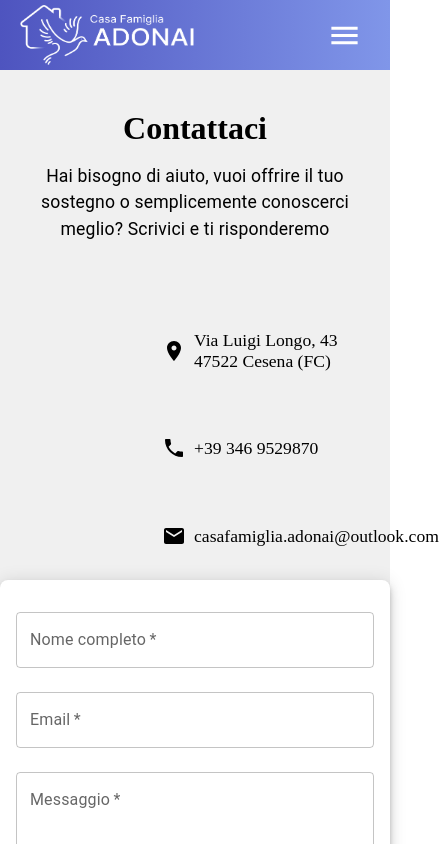
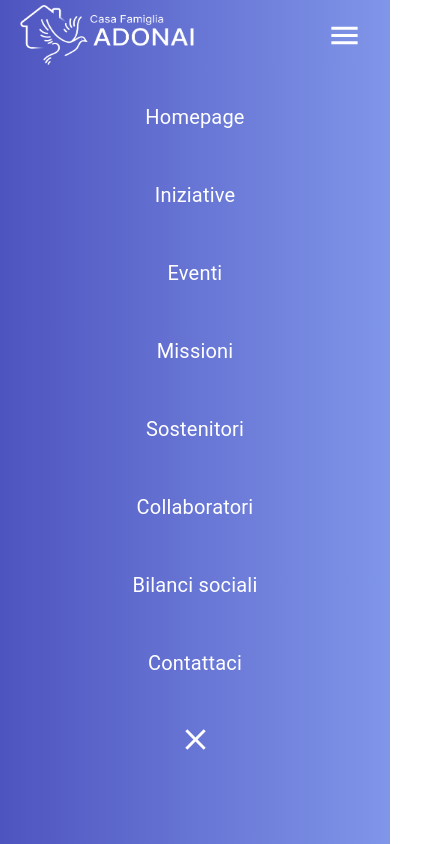
Before and after one commit to Alessandro-Fraternali/Adonai, a Next.js app: page /Contattaci in a window 390 px wide. Both pictures are taken after a click on the button 344 px from the left and 35 px from the top of the page. Shown: the top 844 px of the page, 439 px wide, since content can reach past the window. Built offline with nearby package versions, Linux system fonts and the light colour scheme.

Commit message:
menu mobile ok

```diff
--- a/src/app/Contattaci/page.tsx
+++ b/src/app/Contattaci/page.tsx
@@ -14,14 +14,19 @@ export default function Contattaci() {
           <Description text={contattaci.description} />
         </Grid2>
 
-        <Grid2 container paddingTop={5} display={"flex"}>
+        <Grid2
+          container
+          paddingTop={5}
+          display={"flex"}
+          flexDirection={{ xs: "column-reverse", md: "row" }}
+        >
           <Grid2
             size={{ xs: 12, md: 6 }}
             display={"flex"}
             justifyContent={"flex-end"}
             alignItems={"center"}
           >
-            <Grid2 size={8}>
+            <Grid2 size={{ xs: 12, md: 8 }}>
               {footer.contacts.map((contact) => {
                 const icon = iconMap[contact.icon?.toLowerCase()] || null;
 
@@ -44,7 +49,8 @@ export default function Contattaci() {
                     }}
                   >
                     {icon}
-                    <Box component="span" sx={{ marginLeft: 1 }}>
+                    <Box component="span" sx={{ marginLeft: 4 }}>
+                      <h3>{contact.title}</h3>
                       {contact.label}
                     </Box>
                   </MuiLink>
--- a/src/app/components/Footer.tsx
+++ b/src/app/components/Footer.tsx
@@ -1,4 +1,4 @@
-import { Box, Link as MuiLink, Typography, Grid2 } from "@mui/material";
+import { Box, Link as MuiLink, Grid2, Link } from "@mui/material";
 import Image from "next/image";
 import footer from "../texts/footer.json";
 import Description from "./Description";
@@ -81,7 +81,7 @@ export default function Footer() {
       </footer>
       <Box
         sx={{
-          backgroundColor: "black",
+          backgroundColor: "#161616",
           color: "coral",
           height: "40px",
           display: "flex",
@@ -89,7 +89,13 @@ export default function Footer() {
           alignItems: "center",
         }}
       >
-        <Typography variant="body2">{footer.credits}</Typography>
+        <Link
+          style={{ color: "#ff4d00" }}
+          target="_blank"
+          href={footer.portfolio}
+        >
+          {footer.credits}
+        </Link>
       </Box>
     </>
   );
--- a/src/app/components/Header.tsx
+++ b/src/app/components/Header.tsx
@@ -2,13 +2,19 @@
 import Link from "next/link";
 import links from "../texts/links.json";
 import Image from "next/image";
-import { Box, IconButton, useMediaQuery } from "@mui/material";
-import MenuIcon from "@mui/icons-material/Menu";
+import { Box, useMediaQuery } from "@mui/material";
 import { useTheme } from "@mui/material/styles";
+import MobileMenu from "./MobileMenu";
+import { useState } from "react";
 
 export default function Header() {
   const theme = useTheme();
   const isMobile = useMediaQuery(theme.breakpoints.down("md"));
+  const [menuOpen, setMenuOpen] = useState(false);
+
+  const handleLogoClick = () => {
+    if (menuOpen) setMenuOpen(false);
+  };
 
   return (
     <header
@@ -19,7 +25,7 @@ export default function Header() {
         position: "fixed",
         top: 0,
         left: 0,
-        zIndex: 1,
+        zIndex: 91,
         display: "flex",
         flexWrap: "wrap",
         alignItems: "center",
@@ -35,7 +41,11 @@ export default function Header() {
           alignItems: "center",
         }}
       >
-        <Link href="/" style={{ display: "flex", alignItems: "center" }}>
+        <Link
+          href="/"
+          onClick={handleLogoClick}
+          style={{ display: "flex", alignItems: "center" }}
+        >
           <Image
             src="/images/logot.png"
             alt="Associazione ADONAI"
@@ -44,14 +54,15 @@ export default function Header() {
           />
         </Link>
 
-        {/* Desktop navigation */}
         {!isMobile && (
           <Box
             sx={{
-              width: "45%",
+              width: "70%",
               display: "flex",
-              justifyContent: "space-between",
-              paddingRight: "30px",
+              justifyContent: "flex-end",
+              gap: "20px",
+              paddingRight: "60px",
+              textTransform: "uppercase",
             }}
           >
             {links.map((link) => (
@@ -66,12 +77,7 @@ export default function Header() {
           </Box>
         )}
 
-        {/* Mobile menu icon */}
-        {isMobile && (
-          <IconButton sx={{ color: "white", marginRight: "20px" }}>
-            <MenuIcon fontSize="large" />
-          </IconButton>
-        )}
+        {isMobile && <MobileMenu open={menuOpen} setOpen={setMenuOpen} />}
       </Box>
     </header>
   );
--- /dev/null
+++ b/src/app/components/MobileMenu.tsx
@@ -0,0 +1,108 @@
+"use client";
+
+import { Dispatch, SetStateAction } from "react";
+import links from "../texts/links.json";
+import {
+  Drawer,
+  IconButton,
+  List,
+  ListItem,
+  ListItemButton,
+  ListItemText,
+  useMediaQuery,
+} from "@mui/material";
+import MenuIcon from "@mui/icons-material/Menu";
+import CloseIcon from "@mui/icons-material/Close";
+import { useTheme } from "@mui/material/styles";
+import { useRouter } from "next/navigation";
+
+interface MobileMenuProps {
+  open: boolean;
+  setOpen: Dispatch<SetStateAction<boolean>>;
+}
+
+export default function MobileMenu({ open, setOpen }: MobileMenuProps) {
+  const theme = useTheme();
+  const isMobile = useMediaQuery(theme.breakpoints.down("md"));
+  const router = useRouter();
+
+  const handleToggleDrawer = () => {
+    setOpen((prev) => !prev);
+  };
+
+  const handleNavigation = (href: string) => {
+    setOpen(false);
+    router.push(href);
+  };
+
+  return (
+    <>
+      {isMobile && (
+        <>
+          <IconButton
+            sx={{ color: "white", marginRight: "20px" }}
+            onClick={handleToggleDrawer}
+          >
+            <MenuIcon fontSize="large" />
+          </IconButton>
+
+          <Drawer
+            anchor="right"
+            open={open}
+            onClose={() => setOpen(false)}
+            hideBackdrop
+            slotProps={{
+              backdrop: { style: { display: "none" } },
+              root: { style: { zIndex: 90 } },
+            }}
+            PaperProps={{
+              sx: {
+                width: "100vw",
+                height: "calc(100vh - var(--header-height))",
+                top: "var(--header-height)",
+                background: "linear-gradient(to right, #4E54BF, #8096E9)",
+                color: "white",
+                textAlign: "center",
+                boxShadow: "none",
+                display: "flex",
+                flexDirection: "column",
+                justifyContent: "space-between",
+              },
+            }}
+          >
+            <List sx={{ gap: "30px", flexGrow: 1 }}>
+              {links.map((link) => (
+                <ListItem disablePadding key={link.label}>
+                  <ListItemButton
+                    onClick={() => handleNavigation(link.href)}
+                    sx={{
+                      textAlign: "center",
+                      paddingTop: "20px",
+                      paddingBottom: "20px",
+                    }}
+                  >
+                    <ListItemText
+                      primary={link.label}
+                      primaryTypographyProps={{ fontSize: 20 }}
+                    />
+                  </ListItemButton>
+                </ListItem>
+              ))}
+              <ListItem disablePadding>
+                <ListItemButton
+                  onClick={() => setOpen(false)}
+                  sx={{
+                    justifyContent: "center",
+                    paddingY: "20px",
+                  }}
+                >
+                  <CloseIcon fontSize="large" />
+                </ListItemButton>
+              </ListItem>
+            </List>
+          </Drawer>
+        </>
+      )}
+    </>
+  );
+}
--- a/src/app/texts/footer.json
+++ b/src/app/texts/footer.json
@@ -5,21 +5,25 @@
   "contacts": [
     {
       "icon": "home",
+      "title": "Sede legale",
       "label": "Via Luigi Longo, 43 47522 Cesena (FC)",
       "href": "https://www.google.com/maps?q=Via+Luigi+Longo+43,+47522+Cesena+(FC)"
     },
     {
       "icon": "phone",
+      "title": "Telefono",
       "label": "+39 346 9529870",
       "href": "tel:+393469529870"
     },
     {
       "icon": "email",
+      "title": "Email",
       "label": "casafamiglia.adonai@outlook.com",
       "href": "mailto:casafamiglia.adonai@outlook.com"
     }
   ],
   "iban": "IBAN: IT 55 Z 07601 13200 001048094401",
   "fiscal_code": "Codice Fiscale 5X1000: 90079270402",
-  "credits": "sito fatto da un trapanatore"
+  "credits": "Progettato e sviluppato da Alessandro Fraternali a titolo gratuito per Casa Famiglia Adonai",
+  "portfolio": "https://alessandro-fraternali.com/"
 }
```
